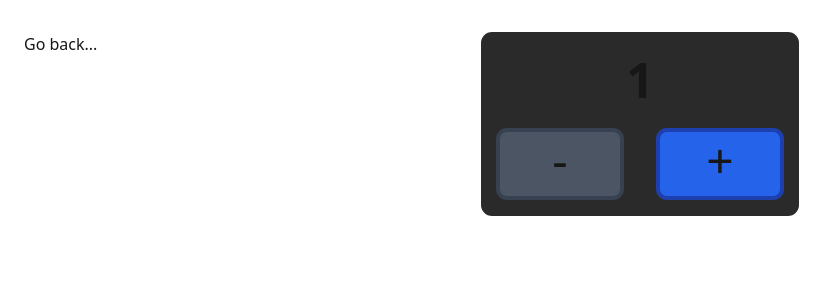
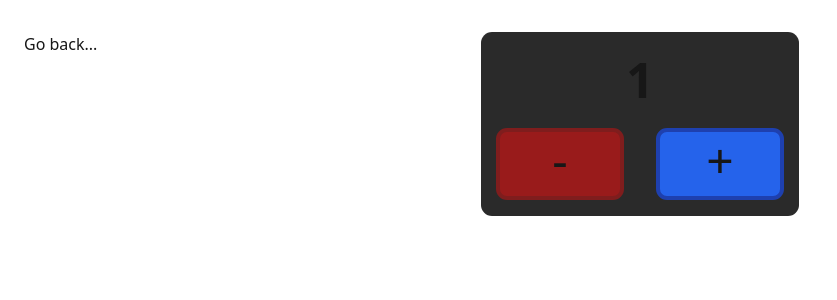
Before and after one commit to FlawlessCasual17/cprg306-assignments, a Next.js app: page /week-4 in a window 1280 px wide. Shown: the top 300 px of the page, without its empty margins (0-837 px from the left). Built offline with nearby package versions, Linux system fonts and the light colour scheme.

Commit message:
Update code for `week-4` again
Signed-off-by: FlawlessCasual17 <07e5297d5b@c0x0.com>

```diff
--- a/app/week-4/page.js
+++ b/app/week-4/page.js
@@ -1,37 +1,49 @@
-'use client'
+"use client"
 import Link from 'next/link'
-import { useState } from 'react'
+import { useState, useEffect } from 'react'
 import './styles.css'
 
 export default function Page() {
-    let [count, setCount] = useState(1)
+    const [count, setCount] = useState(1)
+    const [isMin, setIsMin] = useState(true)
+    const [isMax, setIsMax] = useState(false)
 
-    // count is the current value of the state
-    // setCount is a function that updates the state
+    const MIN_COUNT = 1, MAX_COUNT = 20
 
-    const increment = () => setCount(count + 1)
-    const decrement = () => setCount(count - 1)
+    useEffect(() => {
+        setIsMin(count === MIN_COUNT)
+        setIsMax(count === MAX_COUNT)
+        },
+        [count]
+    )
 
-    return <main className='m-6'>
+    const increment = () => setCount(count < MAX_COUNT ? count + 1 : MAX_COUNT)
+    const decrement = () => setCount(count > MIN_COUNT ? count - 1 : MIN_COUNT)
+
+    const buttonClasses = {
+        red: 'border-4 bg-red-800 border-red-900 hover:bg-red-700 hover:border-red-800',
+        blue: 'border-4 bg-blue-600 border-blue-800 hover:bg-blue-500 hover:border-blue-700',
+        gray: 'border-4 bg-gray-600 border-gray-700 hover:bg-gray-500 hover:border-gray-600'
+    };
+
+    const getButtonClass = (baseColor, isLimit) => isLimit ? buttonClasses.red : buttonClasses[baseColor];
+
+    return (
+        <main className='m-6'>
             <Link className='absolute' href='../'>Go back...</Link>
             <div className='box text-center'>
                 <div className='huge p-2.5 rounded'>
-                {/* If 'count' is greater than 20 or more, the value will be 20. */}
-                {/* If the value of 'count' is inclusively between 1 and 19, the value will be itself. */}
-                {/* If 'count' is less than 1, the value will be 1. */}
-                {count = count < 20 ? (count > 1 ? count : 1) : 20}
+                    {count}
                 </div>
                 <div className='buttons'>
                     <button
-                    className={ 'border-4 bg-gray-600 border-gray-700 ' +
-                        'hover:bg-gray-500 hover:border-gray-600' }
+                        className={getButtonClass('gray', isMin)}
                         onClick={decrement}
                     >
                         -
                     </button>
                     <button
-                    className={ 'border-4 bg-blue-600 border-blue-800 ' +
-                        'hover:bg-blue-500 hover:border-blue-700' }
+                        className={getButtonClass('blue', isMax)}
                         onClick={increment}
                     >
                         +
@@ -39,4 +51,5 @@ export default function Page() {
                 </div>
             </div>
         </main>
+    )
 }
```
Lines whose indentation alone changed are shown as unchanged.
